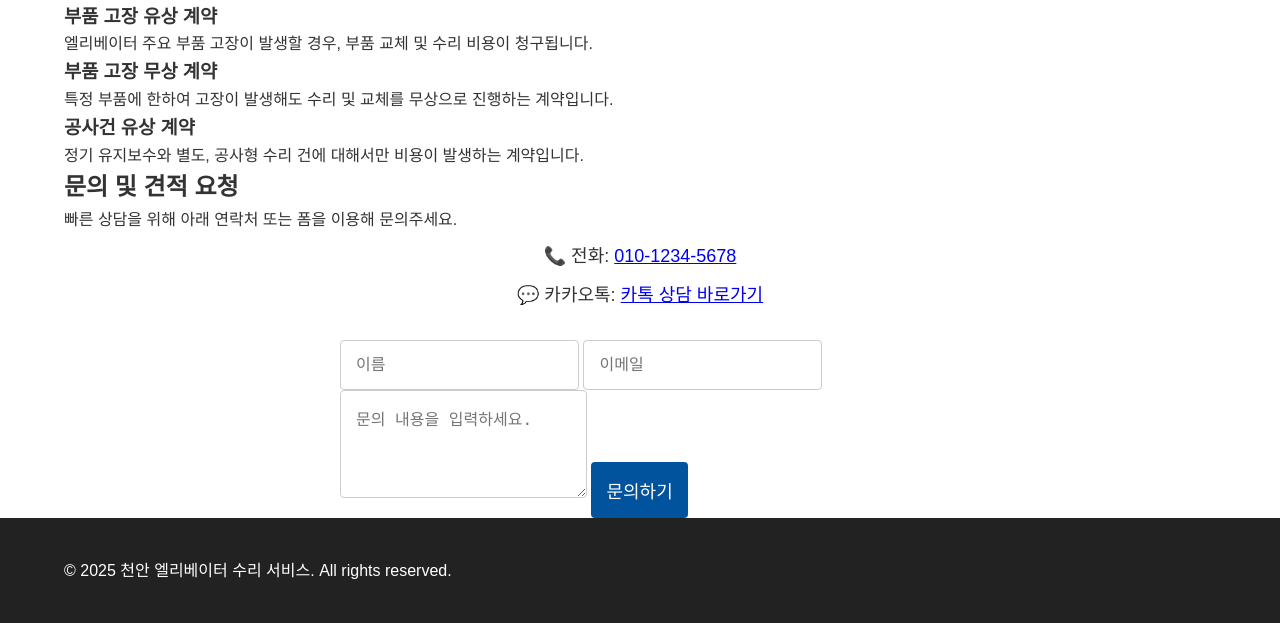
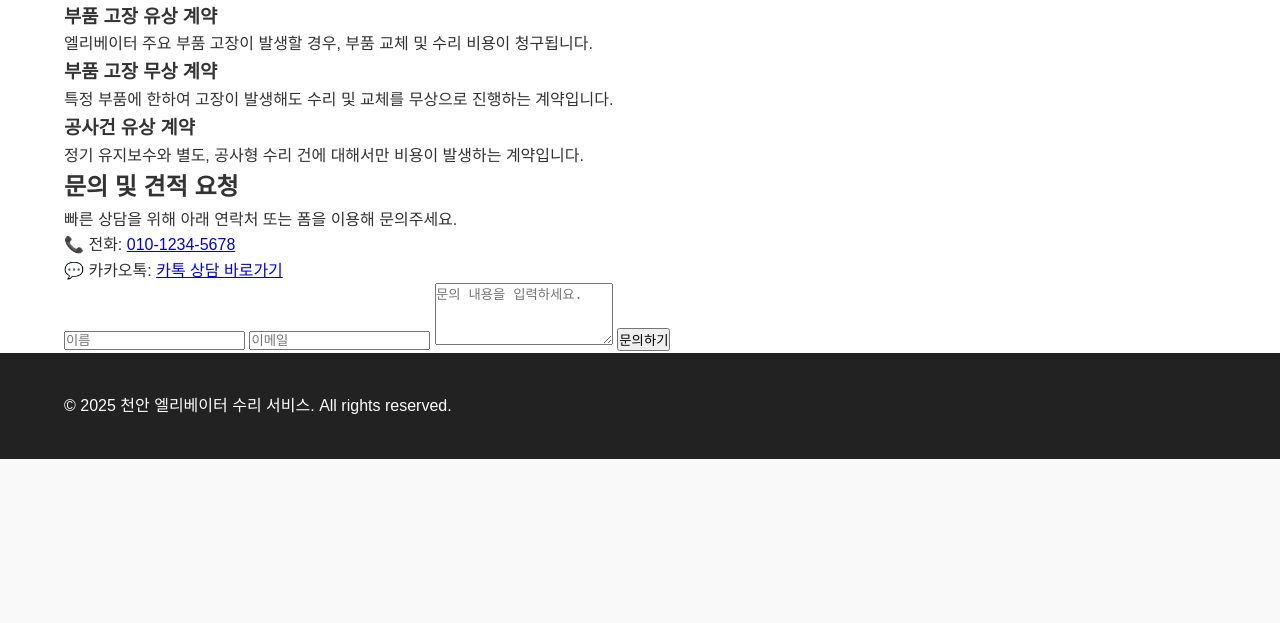
Before and after one commit to verychat88/verychat, a PHP site: page / in a window 1280 px wide. Shown: the part 357-980 px from the top of the page. After the commit the page ends 816 px from the top, so only its background shows below. Run offline with PHP 8.4, Linux system fonts and the light colour scheme.

Commit message:
Update style.css

```diff
--- a/style.css
+++ b/style.css
@@ -269,51 +308,6 @@ body {
   margin: 0 15px 15px;
   flex: 1;
   color: #555;
-}
-
-/* ★ 견적/문의 폼 ★ */
-.contact-info {
-  text-align: center;
-  margin-bottom: 30px;
-  font-size: 18px;
-}
-.contact-info p {
-  margin: 10px 0;
-}
-#contactForm {
-  max-width: 600px;
-  margin: 0 auto;
-}
-#contactForm .form-group {
-  margin-bottom: 15px;
-  display: flex;
-  flex-direction: column;
-}
-#contactForm label {
-  margin-bottom: 5px;
-  font-weight: bold;
-  color: #555;
-}
-#contactForm input,
-#contactForm select,
-#contactForm textarea {
-  padding: 15px;
-  border: 1px solid #ccc;
-  border-radius: 4px;
-  font-size: 16px;
-}
-#contactForm button {
-  padding: 15px;
-  background: var(--btn-bg);
-  color: #fff;
-  border: none;
-  cursor: pointer;
-  border-radius: 4px;
-  font-size: 18px;
-  transition: background 0.3s;
-}
-#contactForm button:hover {
-  background: var(--btn-hover);
 }
 
 /* ★ 푸터 ★ */
```
Also changed, not shown: other parts of style.css (+56 -17 lines).
